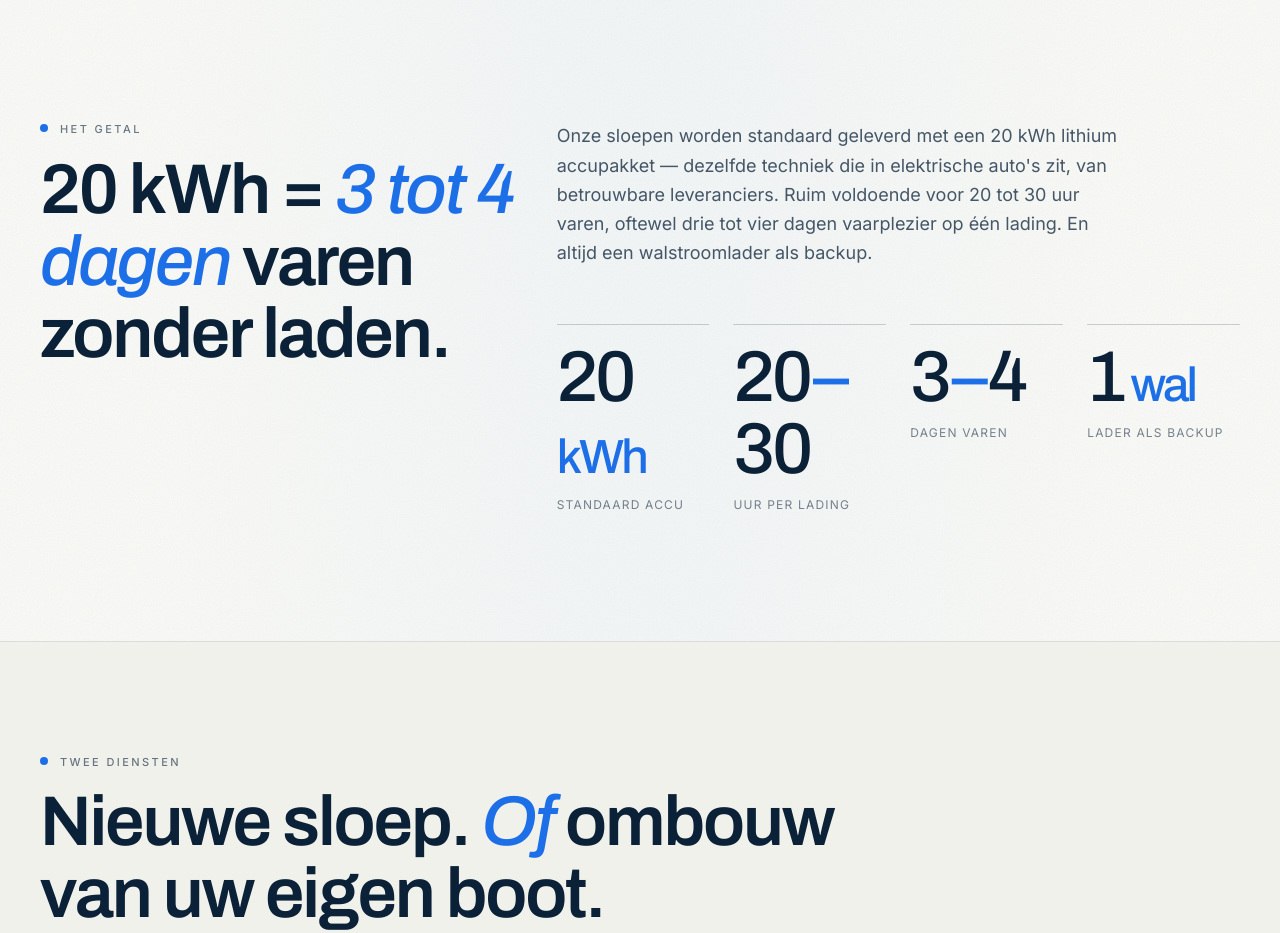
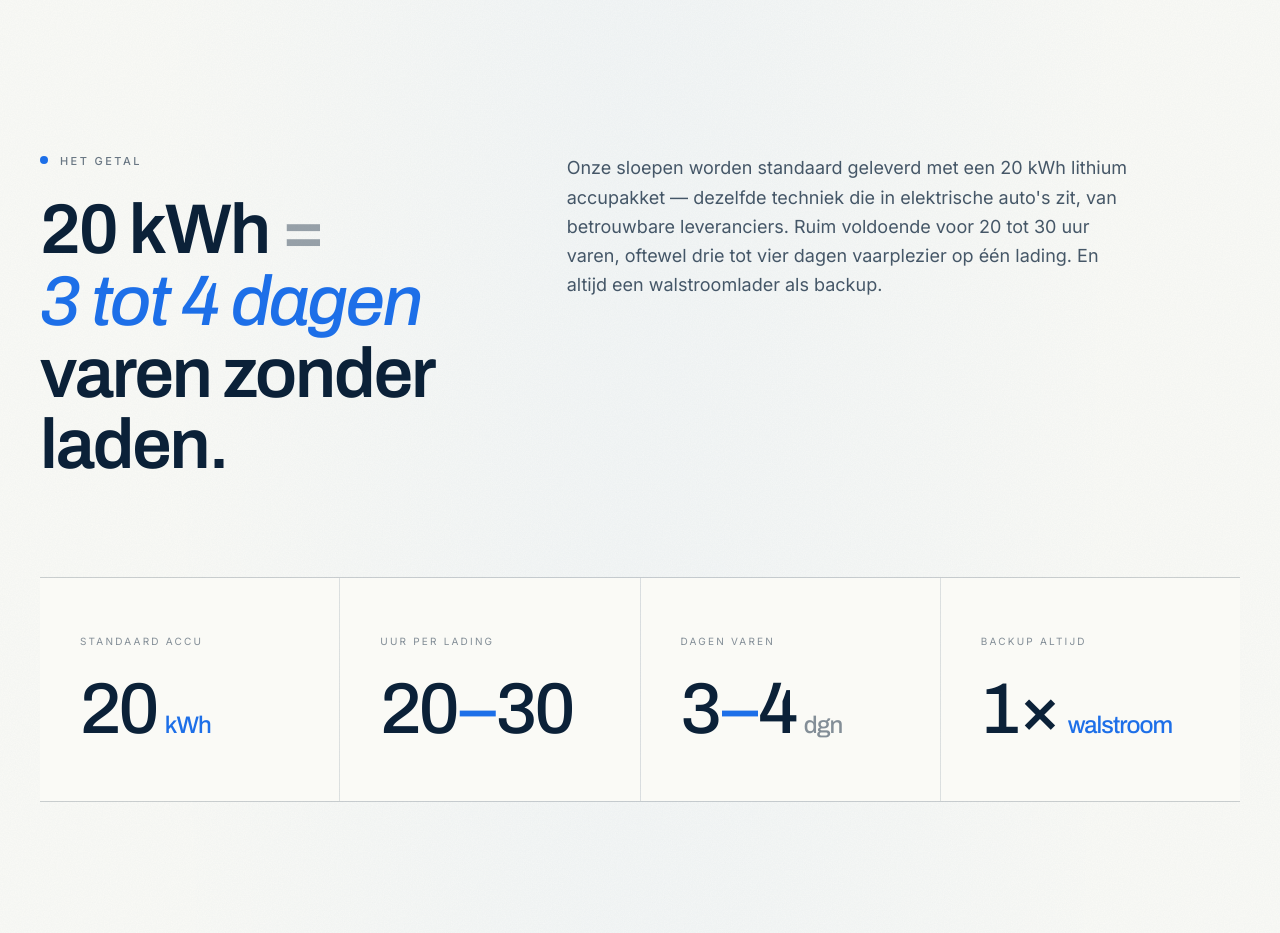
Before and after one commit to loek-solutionslab/elektrisch-varen-zonder-laden, a website built with Vite: page index.html in a window 1280 px wide. Shown: the part 1380-2313 px from the top of the page. Built offline with nearby package versions, Linux system fonts and the light colour scheme.

Commit message:
Tidy KPI grid: same-height cards, no wrapping, more breathing room

```diff
--- a/index.html
+++ b/index.html
@@ -102,12 +102,14 @@
   </section>
 
   <!-- KPI / numbers -->
-  <section class="max-w-[1500px] mx-auto px-5 md:px-10 py-20 md:py-32">
-    <div class="grid md:grid-cols-12 gap-10 items-start">
+  <section class="max-w-[1500px] mx-auto px-5 md:px-10 py-24 md:py-40">
+    <div class="grid md:grid-cols-12 gap-12 md:gap-16 items-start">
       <div class="md:col-span-5">
-        <div class="eyebrow mb-4"><span class="sec-num"></span>Het getal</div>
+        <div class="eyebrow mb-6"><span class="sec-num"></span>Het getal</div>
         <h2 class="display text-huge">
-          20 kWh = <span class="display-italic text-sun">3 tot 4<br>dagen</span> varen<br>zonder laden.
+          20 kWh <span class="text-ink/40">=</span><br>
+          <span class="display-italic text-sun">3 tot 4 dagen</span><br>
+          varen zonder laden.
         </h2>
       </div>
       <div class="md:col-span-7">
@@ -116,23 +118,36 @@
           die in elektrische auto's zit, van betrouwbare leveranciers. Ruim voldoende voor 20 tot 30 uur varen,
           oftewel drie tot vier dagen vaarplezier op één lading. En altijd een walstroomlader als backup.
         </p>
-        <div class="grid grid-cols-2 md:grid-cols-4 gap-6 mt-14">
-          <div class="border-t border-ink/20 pt-4">
-            <div class="kpi-num text-6xl md:text-7xl">20<span class="text-sun text-4xl md:text-5xl"> kWh</span></div>
-            <div class="text-xs uppercase tracking-widest text-ink/55 mt-3">standaard accu</div>
-          </div>
-          <div class="border-t border-ink/20 pt-4">
-            <div class="kpi-num text-6xl md:text-7xl">20<span class="text-sun">–</span>30</div>
-            <div class="text-xs uppercase tracking-widest text-ink/55 mt-3">uur per lading</div>
-          </div>
-          <div class="border-t border-ink/20 pt-4">
-            <div class="kpi-num text-6xl md:text-7xl">3<span class="text-sun">–</span>4</div>
-            <div class="text-xs uppercase tracking-widest text-ink/55 mt-3">dagen varen</div>
-          </div>
-          <div class="border-t border-ink/20 pt-4">
-            <div class="kpi-num text-6xl md:text-7xl">1<span class="text-sun text-4xl md:text-5xl"> wal</span></div>
-            <div class="text-xs uppercase tracking-widest text-ink/55 mt-3">lader als backup</div>
-          </div>
+      </div>
+    </div>
+
+    <!-- KPI cards, full width -->
+    <div class="grid grid-cols-2 md:grid-cols-4 gap-px bg-ink/10 mt-16 md:mt-24 border-t border-b border-ink/10">
+      <div class="bg-paper px-6 py-10 md:px-10 md:py-14">
+        <div class="text-[10px] uppercase tracking-[0.22em] text-ink/50 mb-6">Standaard accu</div>
+        <div class="flex items-baseline gap-2">
+          <span class="kpi-num text-5xl md:text-7xl">20</span>
+          <span class="kpi-num text-xl md:text-2xl text-sun">kWh</span>
+        </div>
+      </div>
+      <div class="bg-paper px-6 py-10 md:px-10 md:py-14">
+        <div class="text-[10px] uppercase tracking-[0.22em] text-ink/50 mb-6">Uur per lading</div>
+        <div class="flex items-baseline gap-2">
+          <span class="kpi-num text-5xl md:text-7xl whitespace-nowrap">20<span class="text-sun">–</span>30</span>
+        </div>
+      </div>
+      <div class="bg-paper px-6 py-10 md:px-10 md:py-14">
+        <div class="text-[10px] uppercase tracking-[0.22em] text-ink/50 mb-6">Dagen varen</div>
+        <div class="flex items-baseline gap-2">
+          <span class="kpi-num text-5xl md:text-7xl whitespace-nowrap">3<span class="text-sun">–</span>4</span>
+          <span class="kpi-num text-xl md:text-2xl text-ink/50">dgn</span>
+        </div>
+      </div>
+      <div class="bg-paper px-6 py-10 md:px-10 md:py-14">
+        <div class="text-[10px] uppercase tracking-[0.22em] text-ink/50 mb-6">Backup altijd</div>
+        <div class="flex items-baseline gap-2">
+          <span class="kpi-num text-5xl md:text-7xl">1×</span>
+          <span class="kpi-num text-xl md:text-2xl text-sun">walstroom</span>
         </div>
       </div>
     </div>
--- a/ombouw/index.html
+++ b/ombouw/index.html
@@ -235,21 +235,33 @@
       </div>
 
       <div class="grid grid-cols-2 md:grid-cols-4 gap-px bg-paper/10">
-        <div class="bg-ink p-8">
-          <div class="text-xs uppercase tracking-widest text-paper/40 mb-3">standaard accu</div>
-          <div class="kpi-num text-5xl">20<span class="text-sun text-2xl"> kWh</span></div>
+        <div class="bg-ink px-6 py-10 md:px-10 md:py-12">
+          <div class="text-[10px] uppercase tracking-[0.22em] text-paper/50 mb-6">Standaard accu</div>
+          <div class="flex items-baseline gap-2">
+            <span class="kpi-num text-5xl md:text-6xl">20</span>
+            <span class="kpi-num text-lg md:text-xl text-sun">kWh</span>
+          </div>
         </div>
-        <div class="bg-ink p-8">
-          <div class="text-xs uppercase tracking-widest text-paper/40 mb-3">op één lading</div>
-          <div class="kpi-num text-5xl">20<span class="text-sun">–</span>30<span class="text-sun text-2xl"> u</span></div>
+        <div class="bg-ink px-6 py-10 md:px-10 md:py-12">
+          <div class="text-[10px] uppercase tracking-[0.22em] text-paper/50 mb-6">Op één lading</div>
+          <div class="flex items-baseline gap-2">
+            <span class="kpi-num text-5xl md:text-6xl whitespace-nowrap">20<span class="text-sun">–</span>30</span>
+            <span class="kpi-num text-lg md:text-xl text-sun">uur</span>
+          </div>
         </div>
-        <div class="bg-ink p-8">
-          <div class="text-xs uppercase tracking-widest text-paper/40 mb-3">bij ~4 u/dag</div>
-          <div class="kpi-num text-5xl">3<span class="text-sun">–</span>4<span class="text-sun text-2xl"> dgn</span></div>
+        <div class="bg-ink px-6 py-10 md:px-10 md:py-12">
+          <div class="text-[10px] uppercase tracking-[0.22em] text-paper/50 mb-6">Bij ~4 u/dag</div>
+          <div class="flex items-baseline gap-2">
+            <span class="kpi-num text-5xl md:text-6xl whitespace-nowrap">3<span class="text-sun">–</span>4</span>
+            <span class="kpi-num text-lg md:text-xl text-sun">dagen</span>
+          </div>
         </div>
-        <div class="bg-ink p-8">
-          <div class="text-xs uppercase tracking-widest text-paper/40 mb-3">backup altijd</div>
-          <div class="kpi-num text-5xl">1× <span class="text-sun text-2xl">walstroom</span></div>
+        <div class="bg-ink px-6 py-10 md:px-10 md:py-12">
+          <div class="text-[10px] uppercase tracking-[0.22em] text-paper/50 mb-6">Backup altijd</div>
+          <div class="flex items-baseline gap-2">
+            <span class="kpi-num text-5xl md:text-6xl">1×</span>
+            <span class="kpi-num text-lg md:text-xl text-sun">walstroom</span>
+          </div>
         </div>
       </div>
     </div>
```
